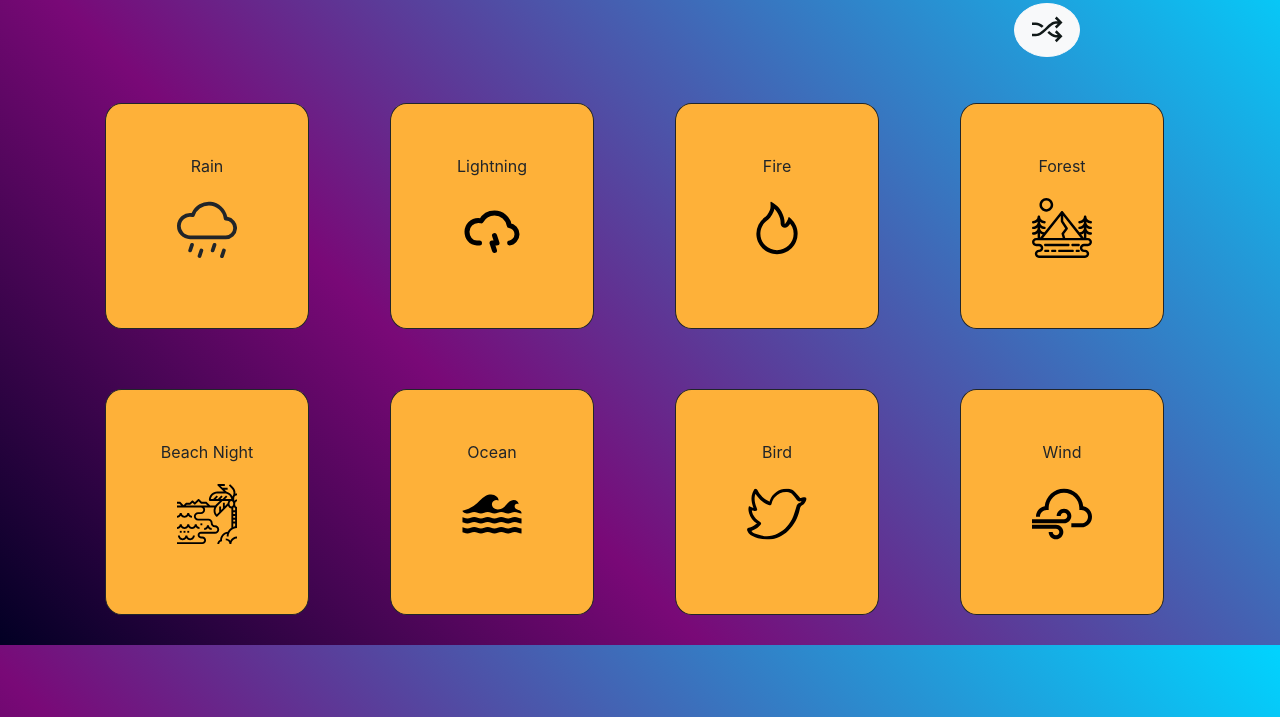
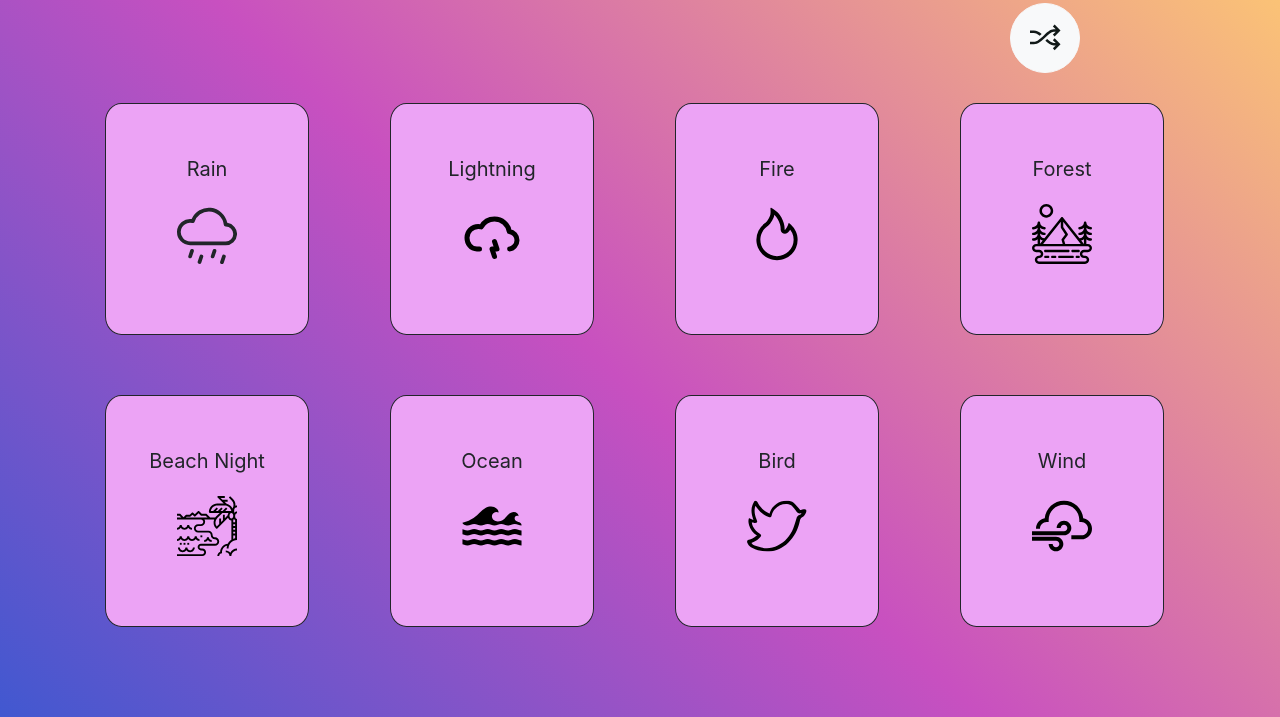
Before and after one commit to sindhu-149/Zen, a plain HTML site: page index.html in a window 1280 px wide. Shown: the part 83-800 px from the top of the page. Drawn offline with nearby package versions, Linux system fonts and the light colour scheme.

Commit message:
background

```diff
--- a/css/style.css
+++ b/css/style.css
@@ -1,7 +1,27 @@
 @import url('https://fonts.googleapis.com/css2?family=Montserrat:wght@900&display=swap');
 
+html, body {
+  margin:0;
+  height:100%;
+}
+body {
+  background-color: #4158D0;
+  background-image: linear-gradient(43deg, #4158D0 0%, #C850C0 46%, #FFCC70 100%);
+
+}
+/* navbar */
+.navbar-brand {
+  font-family: "Montserrat";
+  font-size: 2.5rem;
+  font-weight: bold;
+}
 
 /* sound cards */
+.card-text{
+
+  font-size:20px;
+
+}
 .sound-card{
   padding:50px 25px;
   width:80%;
@@ -9,36 +29,33 @@
   border:solid 1px;
   margin:30px 20px;
   border-radius: 8%;
-  background-color:#FEB139;
+  background-color:#ECA3F5;
+}
 
-}
 .sound-icon{
   width: 50px;
   height: 50px;
-
 }
 
 .sound-card:hover{
-  background-color:#E4AEC5;
 
+  background-color: #4158D0;
+background-image: linear-gradient(43deg, #4158D0 0%, #C850C0 46%, #FFCC70 100%);
 }
 
-body {
-  background: rgb(2,0,36);
-  background: linear-gradient(45deg, rgba(2,0,36,1) 0%, rgba(121,9,119,1) 35%, rgba(0,212,255,1) 100%);}
 
-.navbar-brand {
-  font-family: "Montserrat";
-  font-size: 2.5rem;
-  font-weight: bold;
-}
+/* container */
+
 .container{
   padding-top:70px;
 }
+
 /* shuffle button */
 .shuffle-button{
   border-radius: 100%;
   float:right;
+  width:70px;
+  height:70px;
   position: absolute;
   right:200px;
 }
--- a/index.html
+++ b/index.html
@@ -26,17 +26,19 @@
 
   <div class="shuffle">
     <button class="shuffle-button btn btn-light">
-  <svg version="1.1" id="Uploaded to svgrepo.com" xmlns="http://www.w3.org/2000/svg" xmlns:xlink="http://www.w3.org/1999/xlink" x="0px" y="0px"
-     width="40px" height="40px" viewBox="0 0 32 32" style="enable-background:new 0 0 32 32;" xml:space="preserve">
+      <svg version="1.1" id="Uploaded to svgrepo.com" xmlns="http://www.w3.org/2000/svg" xmlns:xlink="http://www.w3.org/1999/xlink" x="0px" y="0px" width="40px" height="40px" viewBox="0 0 32 32" style="enable-background:new 0 0 32 32;"
+        xml:space="preserve">
         <style type="text/css">
-    .linesandangles_een{fill:#111918;}
+          .linesandangles_een {
+            fill: #111918;
+          }
         </style>
         <path class="linesandangles_een" d="M23.707,16.293L28.414,21l-4.707,4.707l-1.414-1.414L24.586,22H23
     c-2.345,0-4.496-1.702-6.702-3.753c0.498-0.458,0.984-0.92,1.46-1.374C19.624,18.6,21.393,20,23,20h1.586l-2.293-2.293
     L23.707,16.293z M23,11h1.586l-2.293,2.293l1.414,1.414L28.414,10l-4.707-4.707l-1.414,1.414L24.586,9H23
     c-2.787,0-5.299,2.397-7.957,4.936C12.434,16.425,9.736,19,7,19H4v2h3c3.537,0,6.529-2.856,9.424-5.618
     C18.784,13.129,21.015,11,23,11z M11.843,14.186c0.5-0.449,0.995-0.914,1.481-1.377C11.364,11.208,9.297,10,7,10H4v2h3
-    C8.632,12,10.25,12.919,11.843,14.186z"/>
+    C8.632,12,10.25,12.919,11.843,14.186z" />
       </svg></button>
 
   </div>
@@ -437,11 +439,6 @@ C258,79.781,256.75,73.417,248.728,70.311z" />
   </section>
 
   <!-- footer -->
-
-  <section>
-
-  </section>
-
 </body>
 
 </html>
```
Lines whose indentation alone changed are shown as unchanged.
